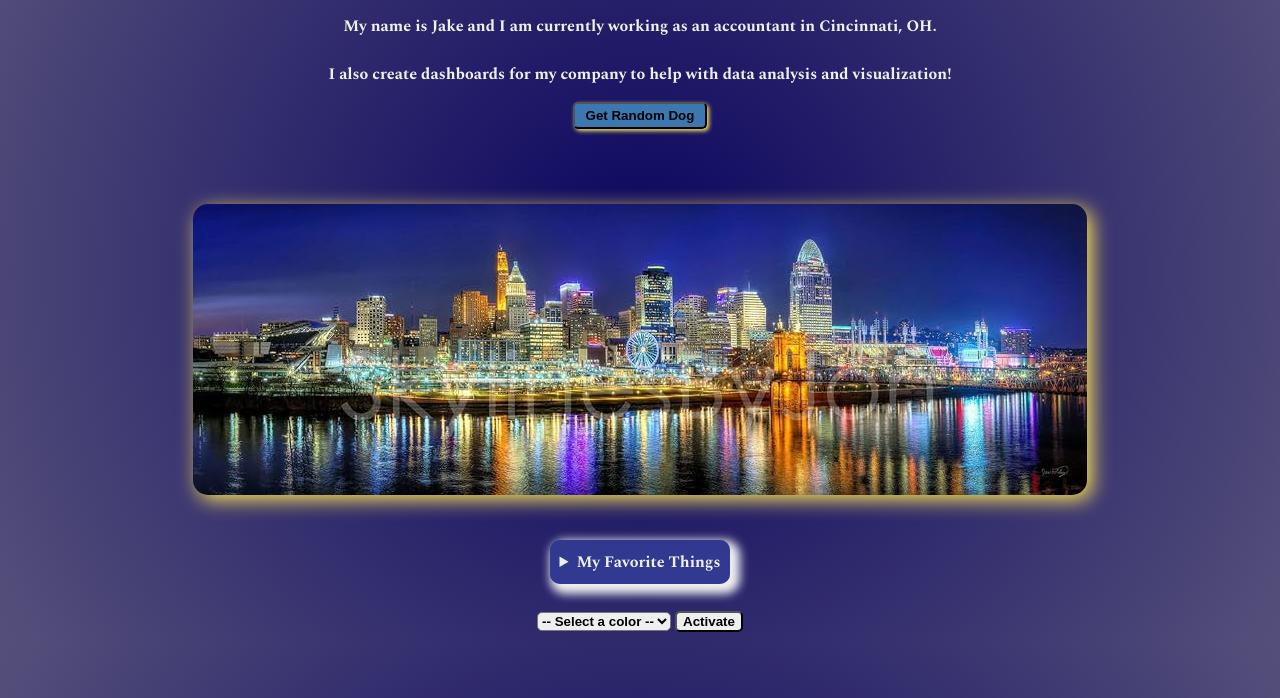
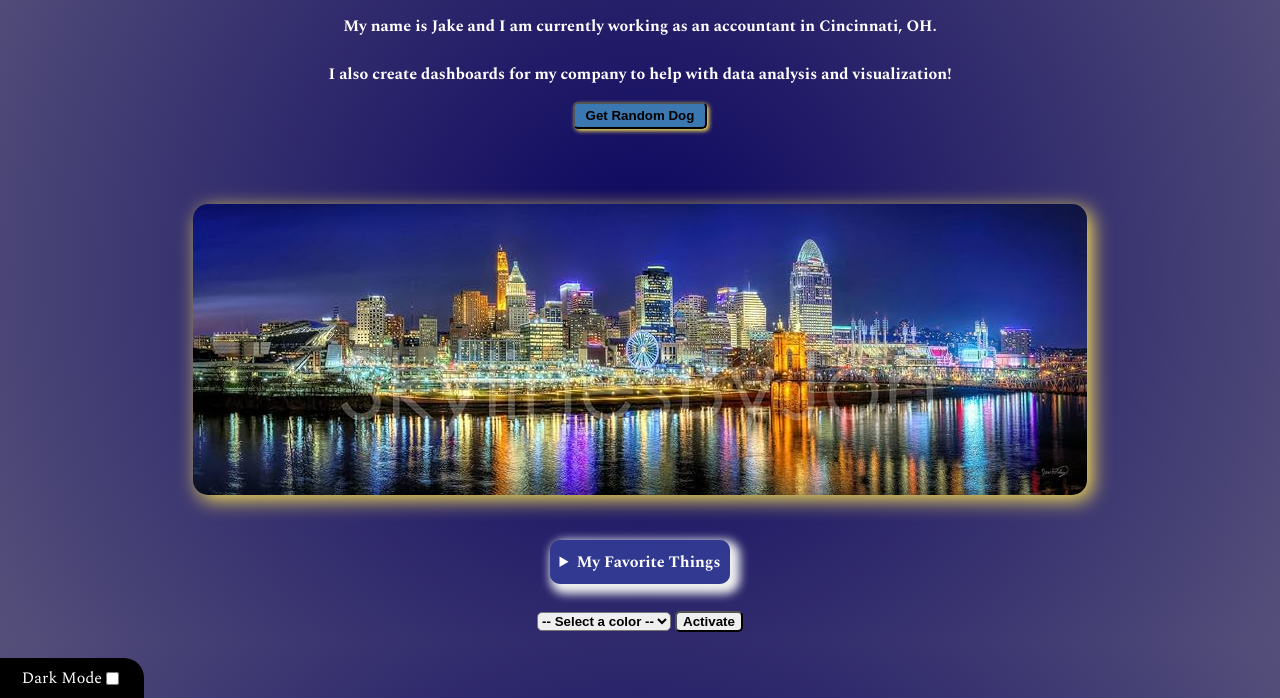
Before and after one commit to michaelcpuckett/aboutme-jan2024, a website: page people/jacobw/index.html in a window 1280 px wide. Shown: the part 102-800 px from the top of the page. Drawn offline with nearby package versions, Linux system fonts and the light colour scheme.

Commit message:
added dark mode toggle and local storage function to save user preference

```diff
--- a/people/jacobw/index.html
+++ b/people/jacobw/index.html
@@ -59,6 +59,12 @@
         <button id="activate">Activate</button>
     </form>
 
+    <div class="toggle">
+        <label for="dark-mode">Dark Mode</label>
+        <input type="checkbox" id="dark-mode">
+    </div>
+
+
 <script src="./resources/js/main.js"></script>
 
 </body>
--- a/people/jacobw/resources/css/styles.css
+++ b/people/jacobw/resources/css/styles.css
@@ -11,7 +11,7 @@ body {
     color: #eff1f1;
 }
 
-main p {
+p {
     font-weight: 700;
     text-align: center;
 }
@@ -114,6 +114,18 @@ details:hover {
     width: 100%;
 }
 
+.toggle {
+    background: #000;
+    border-radius: 0 20px 0 0;
+    padding: 8px;
+    margin-top: 15px;
+    width: 10%;
+    position: fixed;
+    bottom: 0;
+    left: 0;
+    z-index: 1;
+}
+
 #color-change {
     margin-top: 25px;
 }
--- a/people/jacobw/resources/js/main.js
+++ b/people/jacobw/resources/js/main.js
@@ -30,8 +30,11 @@ activate.addEventListener('click', (event) => {
 
 });
 
-randomDog.addEventListener('click', () => {
+const imageList = [];
 
+randomDog.addEventListener('click', fetchNewDogImage);
+
+function fetchNewDogImage() {
     fetch('https://random.dog/woof.json')
         .then(response => {
             if (!response.ok) {
@@ -39,18 +42,54 @@ randomDog.addEventListener('click', () => {
             }
             return response.json();
         })
+
         .then(data => {
             const imageUrl = data.url;
             const img = document.createElement('img');
+            const filtered = imageUrl.slice(-4).toLowerCase();
+            if (filtered === '.mp4' || filtered === 'webm') {
+                fetchNewDogImage();
+            }
             img.src = imageUrl;
             img.alt = 'Random Dog Image';
-            img.id = 'random-dog'
+            img.id = 'random-dog';
+
+            imageList.push(img.src);
+            console.log(imageList);
 
             const imageElement = document.getElementById('image-container');
             imageElement.innerHTML = '';
             imageElement.appendChild(img);
         })
+
         .catch(error => {
             console.error('Error fetching the image:', error);
         });
-});
+}
+
+
+const checkBox = document.getElementById('dark-mode');
+const defaultBackground = window.getComputedStyle(document.body).background;
+
+function darkMode() {
+    if (checkBox.checked) {
+        document.body.style.background = 'black';
+        document.body.style.color = 'orange';
+        localStorage.setItem('darkMode', 'enabled');
+    } else {
+        document.body.style.background = defaultBackground;
+        document.body.style.color = 'white';
+        localStorage.setItem('darkMode', 'disabled');
+    }
+}
+
+checkBox.addEventListener('change', darkMode);
+
+function userPreference() {
+    const darkModeEnabled = localStorage.getItem('darkMode') === 'enabled';
+    checkBox.checked = darkModeEnabled;
+    darkMode();
+    console.log(darkModeEnabled);
+}
+
+userPreference();
```
